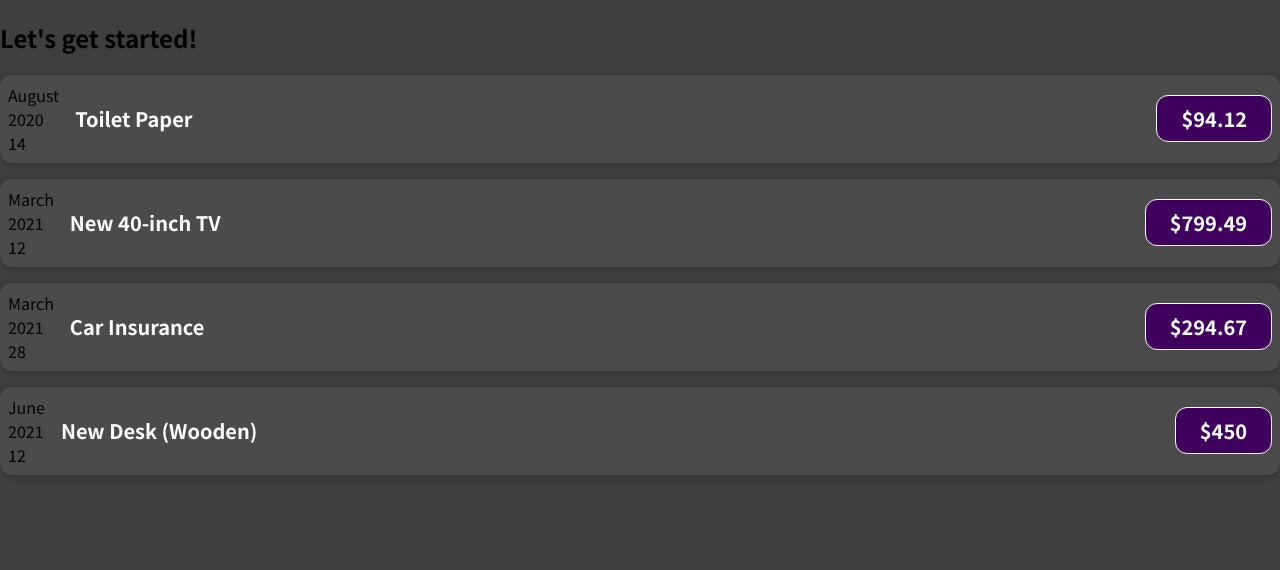
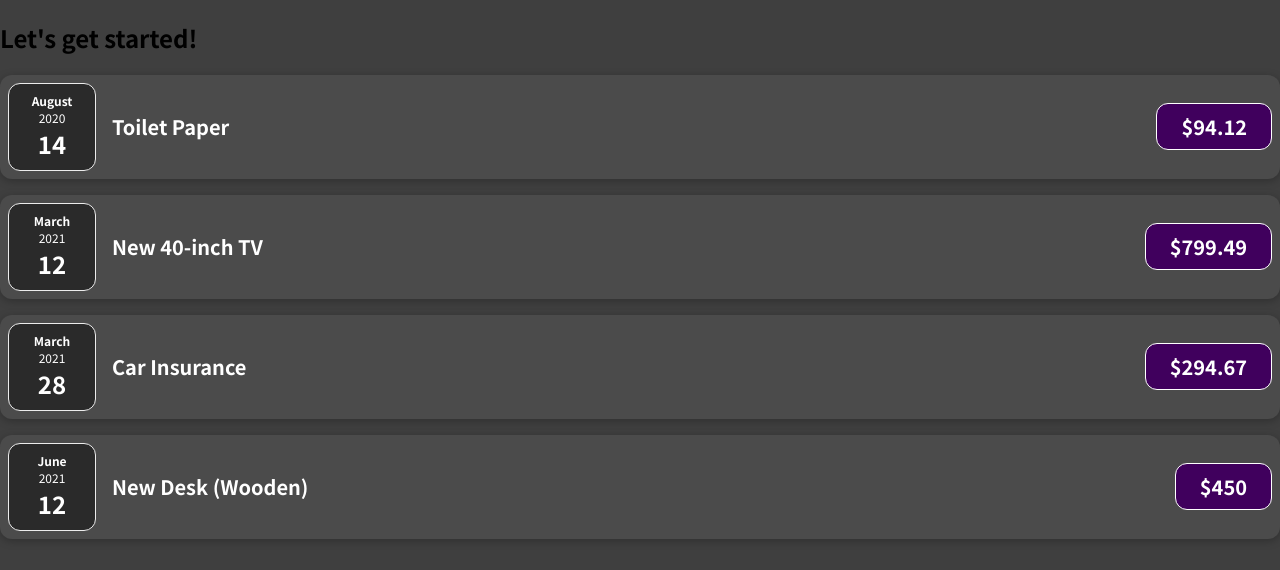
Before and after one commit to locaulker/expense-tracker, a React (Create React App) app: page / in a window 1280 px wide. Shown: the top 570 px of the page. Built offline with nearby package versions, Linux system fonts and the light colour scheme.

Commit message:
split ExpenseItem component into two components: ExpenseDate and ExpenseItem components

```diff
--- /dev/null
+++ b/src/components/ExpenseDate.css
@@ -0,0 +1,26 @@
+.expense-date {
+  display: flex;
+  flex-direction: column;
+  width: 5.5rem;
+  height: 5.5rem;
+  border: 1px solid #ececec;
+  background-color: #2a2a2a;
+  color: white;
+  border-radius: 12px;
+  align-items: center;
+  justify-content: center;
+}
+
+.expense-date__month {
+  font-size: 0.75rem;
+  font-weight: bold;
+}
+
+.expense-date__year {
+  font-size: 0.75rem;
+}
+
+.expense-date__day {
+  font-size: 1.5rem;
+  font-weight: bold;
+}
--- /dev/null
+++ b/src/components/ExpenseDate.js
@@ -0,0 +1,19 @@
+import React from "react"
+
+import "./ExpenseDate.css"
+
+function ExpenseDate(props) {
+  const month = props.date.toLocaleString("en-US", { month: "long" })
+  const day = props.date.toLocaleString("en-US", { day: "2-digit" })
+  const year = props.date.getFullYear()
+
+  return (
+    <div className="expense-date">
+      <div className="expense-date__month">{month}</div>
+      <div className="expense-date__year">{year}</div>
+      <div className="expense-date__day">{day}</div>
+    </div>
+  )
+}
+
+export default ExpenseDate
--- a/src/components/ExpenseItem.js
+++ b/src/components/ExpenseItem.js
@@ -1,18 +1,12 @@
 import React from "react"
+
+import ExpenseDate from "./ExpenseDate"
 import "./ExpenseItem.css"
 
 function ExpenseItem(props) {
-  const month = props.date.toLocaleString("en-US", { month: "long" })
-  const day = props.date.toLocaleString("en-US", { day: "2-digit" })
-  const year = props.date.getFullYear()
-
   return (
     <div className="expense-item">
-      <div>
-        <div>{month}</div>
-        <div>{year}</div>
-        <div>{day}</div>
-      </div>
+      <ExpenseDate date={props.date} />
       <div className="expense-item__description">
         <h2>{props.title}</h2>
         <div className="expense-item__price">${props.amount}</div>
```
Also changed, not shown: 2 other files (tests, documents, lock files or other folders).
